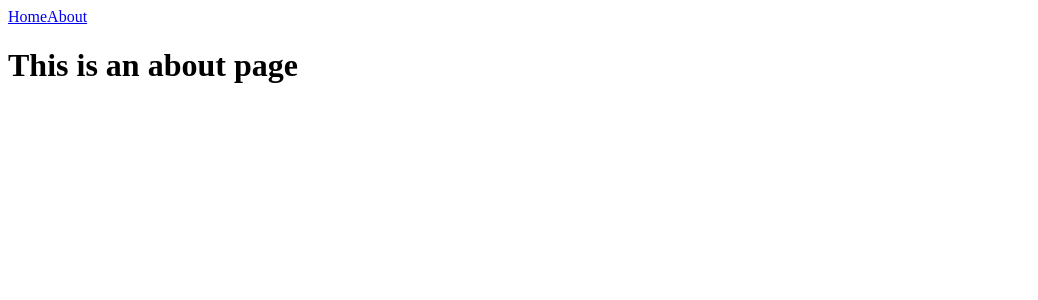
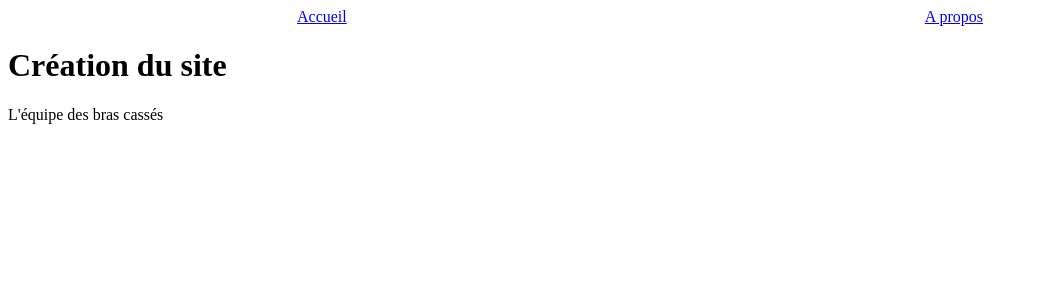
Before and after one commit to StephDM06/reseau-social, a Vue app: page /about in a window 1280 px wide. Shown: the top 300 px of the page, without its empty margins (0-1038 px from the left). Built offline with nearby package versions, Linux system fonts and the light colour scheme.

Commit message:
commit steph1

```diff
--- a/src/App.vue
+++ b/src/App.vue
@@ -1,11 +1,18 @@
 <template>
   <nav>
-    <router-link to="/">Home</router-link>
-    <router-link to="/about">About</router-link>
+    <router-link to="/">Accueil</router-link>
+    <router-link to="/about">A propos</router-link>
   </nav>
   <router-view />
 </template>
 
-<script></script>
+<script>
+const principale = {};
+</script>
 
-<style lang="scss"></style>
+<style scoped>
+nav {
+  display: flex;
+  justify-content: space-around;
+}
+</style>
--- a/src/router/index.js
+++ b/src/router/index.js
@@ -1,25 +1,27 @@
-import { createRouter, createWebHistory } from 'vue-router'
-import HomeView from '../views/HomeView.vue'
+import { createRouter, createWebHistory } from "vue-router";
+
+import DataPost from "../views/filActu.vue";
 
 const routes = [
   {
-    path: '/',
-    name: 'home',
-    component: HomeView
-  },
-  {
-    path: '/about',
-    name: 'about',
+    path: "/about",
+    name: "about",
     // route level code-splitting
     // this generates a separate chunk (about.[hash].js) for this route
     // which is lazy-loaded when the route is visited.
-    component: () => import(/* webpackChunkName: "about" */ '../views/AboutView.vue')
-  }
-]
+    component: () =>
+      import(/* webpackChunkName: "about" */ "../views/AboutView.vue"),
+  },
+  {
+    path: "/",
+    name: "filActu",
+    component: DataPost,
+  },
+];
 
 const router = createRouter({
   history: createWebHistory(process.env.BASE_URL),
-  routes
-})
+  routes,
+});
 
-export default router
+export default router;
--- a/src/views/AboutView.vue
+++ b/src/views/AboutView.vue
@@ -1,5 +1,13 @@
 <template>
   <div class="about">
-    <h1>This is an about page</h1>
+    <h1>Création du site</h1>
+    <p>L'équipe des bras cassés</p>
   </div>
 </template>
+<script></script>
+
+<style scoped>
+#about {
+  text-align: center;
+}
+</style>
--- a/src/views/HomeView.vue
+++ /dev/null
@@ -1,18 +0,0 @@
-<template>
-  <div class="home">
-    <img alt="Vue logo" src="../assets/logo.png">
-    <HelloWorld msg="Welcome to Your Vue.js App"/>
-  </div>
-</template>
-
-<script>
-// @ is an alias to /src
-import HelloWorld from '@/components/HelloWorld.vue'
-
-export default {
-  name: 'HomeView',
-  components: {
-    HelloWorld
-  }
-}
-</script>
--- /dev/null
+++ b/src/views/filActu.vue
@@ -0,0 +1,24 @@
+<template>
+  <div id="principale">
+    <h1>Votre fil d'actualité</h1>
+    <h3>Les derniers post</h3>
+  </div>
+</template>
+
+<script>
+const DataPost = {
+  data() {
+    return {
+      post: [],
+    };
+  },
+};
+
+export default DataPost;
+</script>
+
+<style scoped>
+#principale {
+  text-align: center;
+}
+</style>
```
Also changed, not shown: src/components/filActu.vue (deleted).
